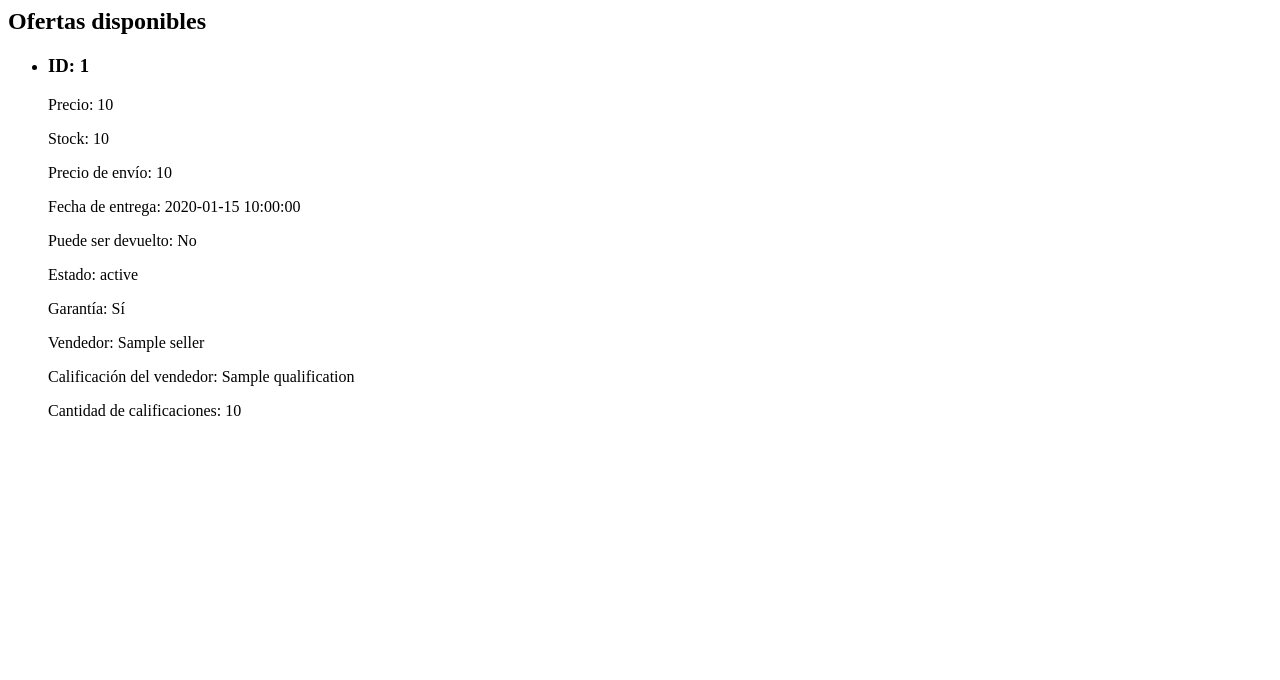
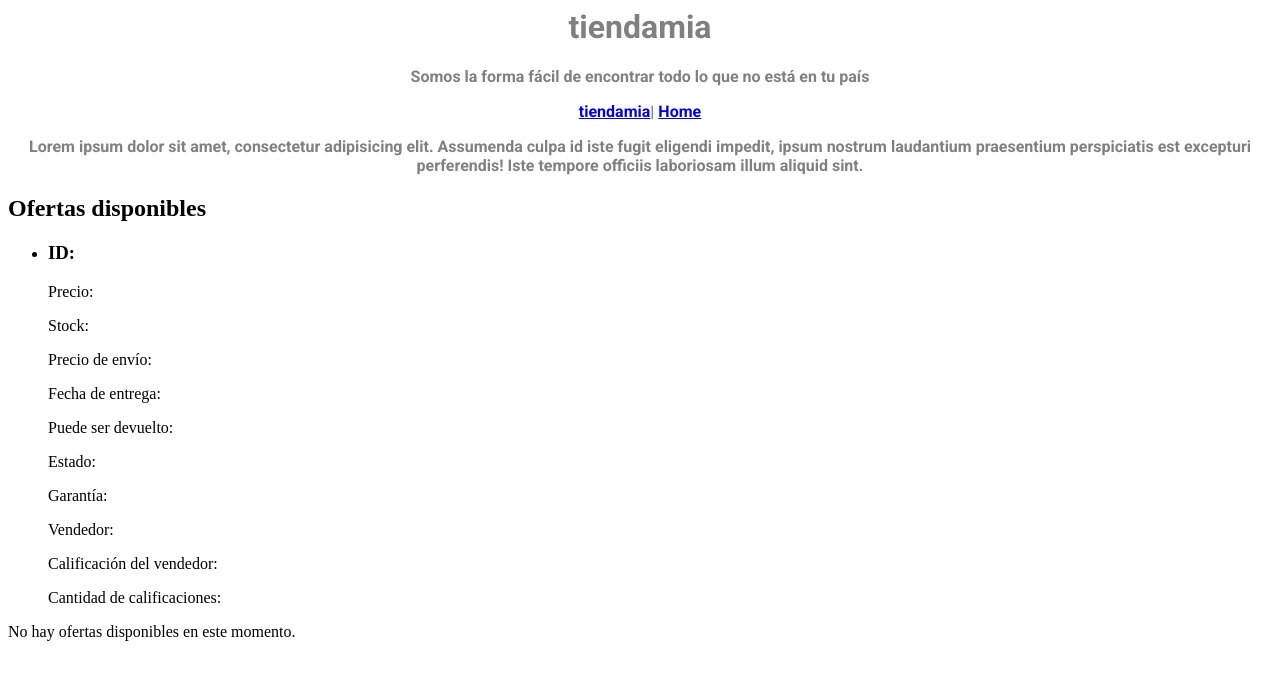
Before and after one commit to GNUXDAR/Actecnology, a PHP site: template GetProvider/view/frontend/templates/offer.phtml in a window 1280 px wide. Shown: the top 680 px of the page. Run offline with PHP 8.4, Linux system fonts and the light colour scheme; the template is opened without the code that fills it: most values are stand-ins (such as "Sample title", 1, 10 or a date in 2020).

Commit message:
[UPD] to show template in front

```diff
--- a/GetProvider/view/frontend/templates/offer.phtml
+++ b/GetProvider/view/frontend/templates/offer.phtml
@@ -1,24 +1,61 @@
+<div class="content">
+    <div class="text">
+        <h1>tiendamia</h1>
+        <p>Somos la forma fácil de encontrar todo lo que no está en tu país</p>
+        <a href="https://tiendamia.com">tiendamia</a>| <a href="/">Home</a>
+
+        <p>Lorem ipsum dolor sit amet, consectetur adipisicing elit. Assumenda culpa id iste fugit eligendi impedit, ipsum nostrum laudantium praesentium perspiciatis est excepturi perferendis! Iste tempore officiis laboriosam illum aliquid sint.</p>
+    </div>
+</div>
+
+<style>
+    @import url('https://fonts.googleapis.com/css?family=Roboto:700');
+
+    .text {
+        margin: 0px;
+        font-family: 'Roboto';
+        text-align: center;
+        color: grey;
+    }
+</style>
+
 <div class="offer-container">
     <h2>Ofertas disponibles</h2>
-    <?php if ($offers && count($offers) > 0) : ?>
-        <ul>
-            <?php foreach ($offers as $offer) : ?>
-                <li>
-                    <h3>ID: <?php echo $offer['id']; ?></h3>
-                    <p>Precio: <?php echo $offer['price']; ?></p>
-                    <p>Stock: <?php echo $offer['stock']; ?></p>
-                    <p>Precio de envío: <?php echo $offer['shipping_price']; ?></p>
-                    <p>Fecha de entrega: <?php echo $offer['delivery_date']; ?></p>
-                    <p>Puede ser devuelto: <?php echo $offer['can_be_refunded'] ? 'Sí' : 'No'; ?></p>
-                    <p>Estado: <?php echo $offer['status']; ?></p>
-                    <p>Garantía: <?php echo $offer['guarantee'] ? 'Sí' : 'No'; ?></p>
-                    <p>Vendedor: <?php echo $offer['seller']['name']; ?></p>
-                    <p>Calificación del vendedor: <?php echo $offer['seller']['qualification']; ?></p>
-                    <p>Cantidad de calificaciones: <?php echo $offer['seller']['reviews_quantity']; ?></p>
-                </li>
-            <?php endforeach; ?>
-        </ul>
-    <?php else : ?>
-        <p>No hay ofertas disponibles en este momento.</p>
-    <?php endif; ?>
+    <?php //if ($offers && count($offers) > 0) :
+    ?>
+    <ul>
+        <?php //foreach ($offers as $offer) :
+        ?>
+        <li>
+            <h3>ID: <?php //echo $offer['id'];
+                    ?></h3>
+            <p>Precio: <?php //echo $offer['price'];
+                        ?></p>
+            <p>Stock: <?php //echo $offer['stock'];
+                        ?></p>
+            <p>Precio de envío: <?php //echo $offer['shipping_price'];
+                                ?></p>
+            <p>Fecha de entrega: <?php //echo $offer['delivery_date'];
+                                    ?></p>
+            <p>Puede ser devuelto: <?php //echo $offer['can_be_refunded'] ? 'Sí' : 'No';
+                                    ?></p>
+            <p>Estado: <?php //echo $offer['status'];
+                        ?></p>
+            <p>Garantía: <?php //echo $offer['guarantee'] ? 'Sí' : 'No';
+                            ?></p>
+            <p>Vendedor: <?php //echo $offer['seller']['name'];
+                            ?></p>
+            <p>Calificación del vendedor: <?php //echo $offer['seller']['qualification'];
+                                            ?></p>
+            <p>Cantidad de calificaciones: <?php //echo $offer['seller']['reviews_quantity'];
+                                            ?></p>
+        </li>
+        <?php //endforeach;
+        ?>
+    </ul>
+    <?php //else :
+    ?>
+    <p>No hay ofertas disponibles en este momento.</p>
+    <?php //endif;
+    ?>
 </div>
```
Also changed, not shown: GetProvider/Block/Offer.php (+2 -31 lines).
